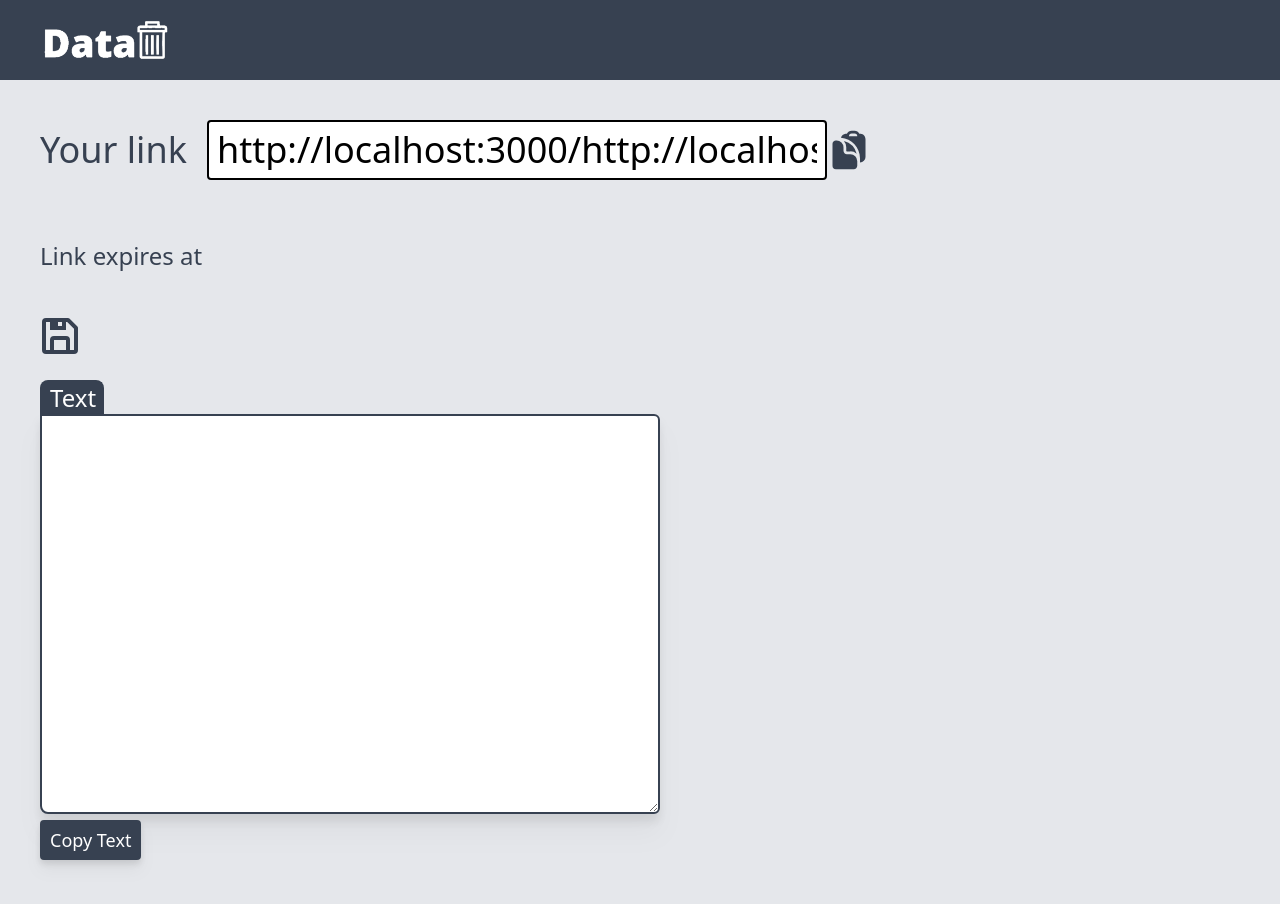
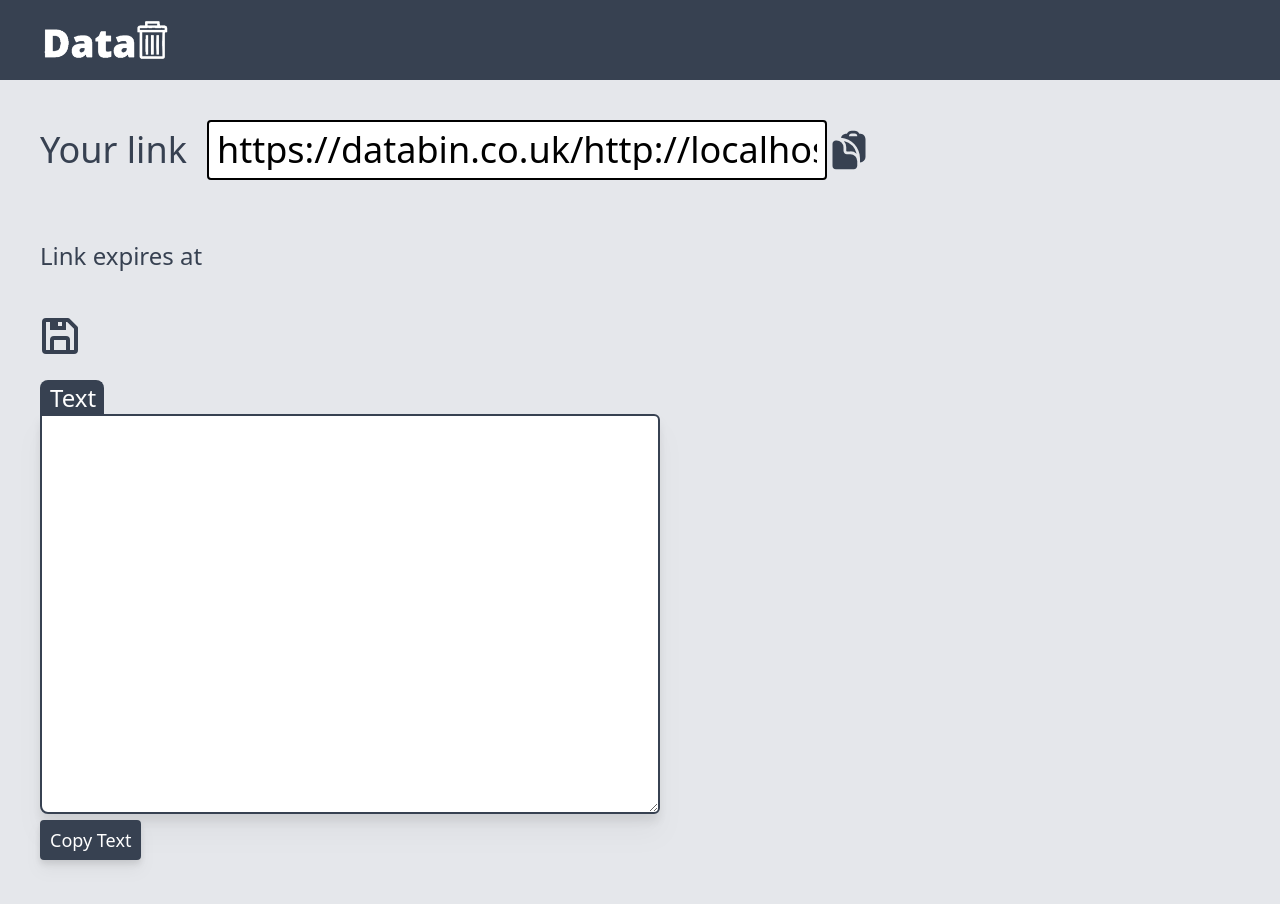
Before and after one commit to cemratip/Data-Bin-Frontend, a React (Create React App) app: page /1 in a window 1280 px wide. Shown: the top 904 px of the page. Built offline with nearby package versions, Linux system fonts and the light colour scheme; no server answers.

Commit message:
Changed URLs

```diff
--- a/src/ExistingLink.js
+++ b/src/ExistingLink.js
@@ -18,8 +18,7 @@ export default function ExistingLink() {
     const [incorrectPassword, setIncorrectPassword] = useState(false);
     const [linkNotFound, setLinkNotFound] = useState(false);
     const [copied, setCopied] = useState(false);
-    //const frontendBaseURL = 'https://databin.co.uk/';
-    const frontendBaseURL = 'http://localhost:3000/';
+    const frontendBaseURL = 'https://databin.co.uk/';
     const backendBaseURL = 'https://data-bin.herokuapp.com/';
     const endpoint = window.location.href.replace(frontendBaseURL, '');
     const linkToDisplay = frontendBaseURL + endpoint;
--- a/src/NewLink.js
+++ b/src/NewLink.js
@@ -21,8 +21,7 @@ export default function NewLink() {
     const [passwordVisible, setPasswordVisibility] = useState(false);
     const [copied, setCopied] = useState(false);
     const [editable, setEditable] = useState(true);
-    //const frontendBaseURL = 'https://databin.co.uk/';
-    const frontendBaseURL = 'http://localhost:3000/';
+    const frontendBaseURL = 'https://databin.co.uk/';
     const backendBaseURL = 'https://data-bin.herokuapp.com/';
 
     useEffect(() => {
```
